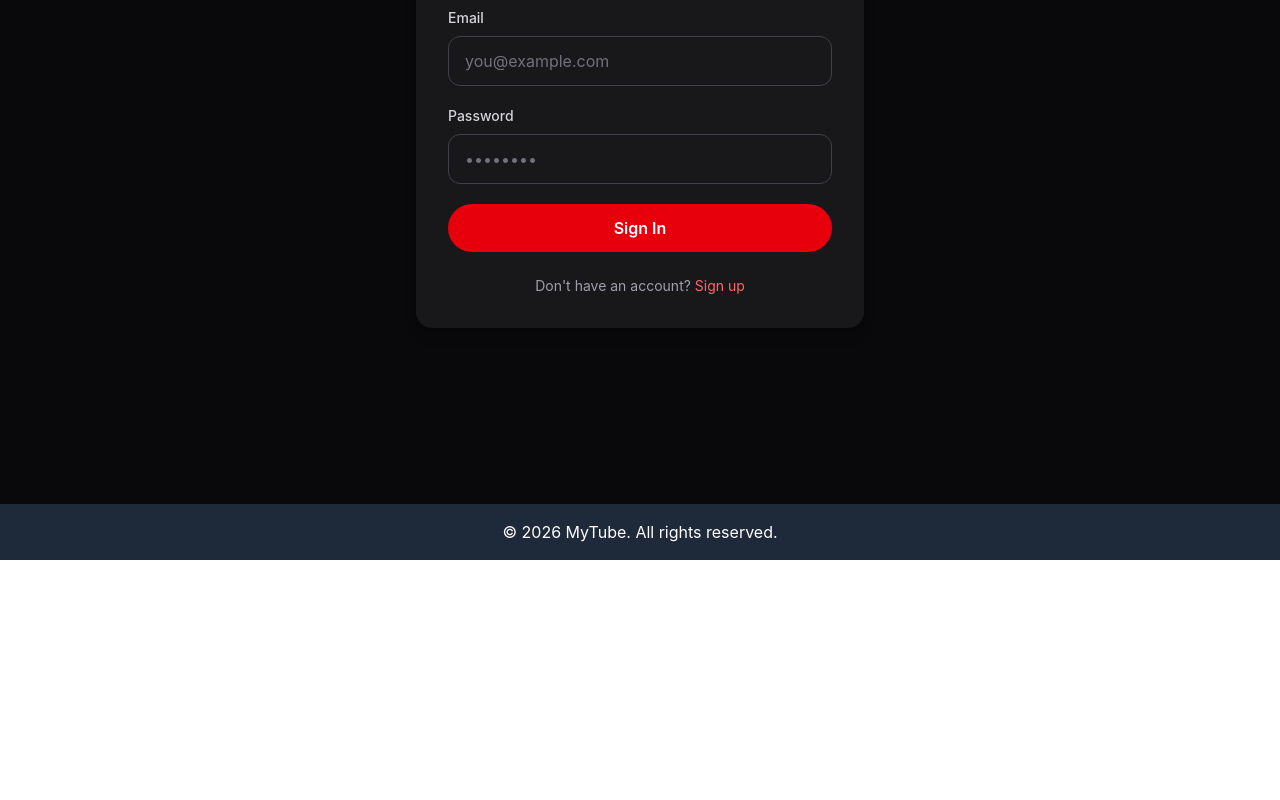
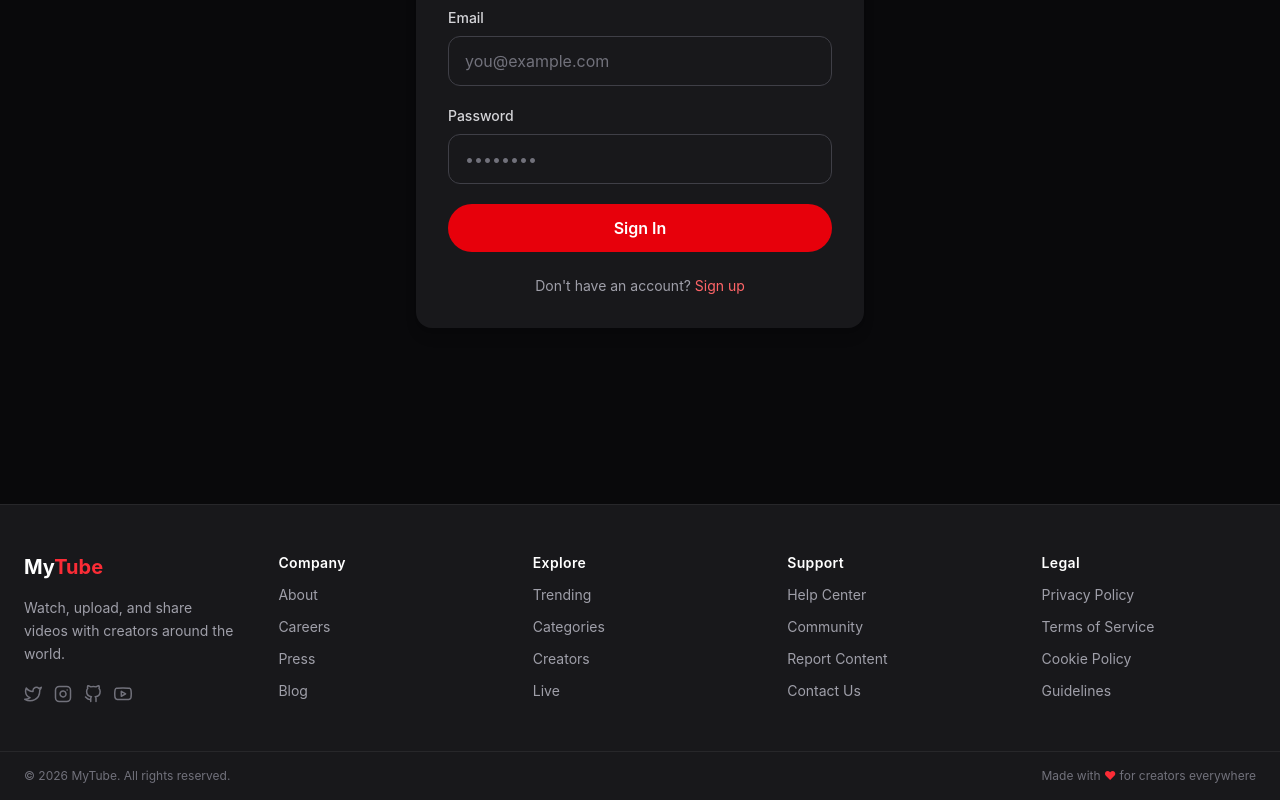
Before and after one commit to Harlongbi-Phangcho/video-platform-frontend, a React app: page /login in a window 1280 px wide. Shown: the part 379-1179 px from the top of the page. Before the commit the page ends 939 px from the top, so only its background shows below. Built offline with nearby package versions, Linux system fonts and the light colour scheme; no server answers; the HTML template or start-up script is replaced by a standard one.

Commit message:
refactor Footer component; enhance layout, add social links, and improve accessibility

```diff
--- a/src/components/Footer/Footer.jsx
+++ b/src/components/Footer/Footer.jsx
@@ -1,11 +1,100 @@
-import React from 'react'
+import { Link } from "react-router-dom";
+import { FiYoutube, FiTwitter, FiGithub, FiInstagram } from "react-icons/fi";
+
+const FOOTER_LINKS = {
+  Company: [
+    { label: "About", to: "/about" },
+    { label: "Careers", to: "/careers" },
+    { label: "Press", to: "/press" },
+    { label: "Blog", to: "/blog" },
+  ],
+  Explore: [
+    { label: "Trending", to: "/trending" },
+    { label: "Categories", to: "/categories" },
+    { label: "Creators", to: "/creators" },
+    { label: "Live", to: "/live" },
+  ],
+  Support: [
+    { label: "Help Center", to: "/help" },
+    { label: "Community", to: "/community" },
+    { label: "Report Content", to: "/report" },
+    { label: "Contact Us", to: "/contact" },
+  ],
+  Legal: [
+    { label: "Privacy Policy", to: "/privacy" },
+    { label: "Terms of Service", to: "/terms" },
+    { label: "Cookie Policy", to: "/cookies" },
+    { label: "Guidelines", to: "/guidelines" },
+  ],
+};
+
+const SOCIAL_LINKS = [
+  { icon: FiTwitter, href: "https://twitter.com", label: "Twitter" },
+  { icon: FiInstagram, href: "https://instagram.com", label: "Instagram" },
+  { icon: FiGithub, href: "https://github.com", label: "GitHub" },
+  { icon: FiYoutube, href: "https://youtube.com", label: "YouTube" },
+];
 
 function Footer() {
   return (
-    <footer className="bg-gray-800 text-white px-6 py-4 text-center">
-      <p>&copy; 2026 MyTube. All rights reserved.</p>
+    <footer className="bg-zinc-900 border-t border-zinc-800 text-zinc-400 mt-auto">
+      {/* Main grid */}
+      <div className="max-w-7xl mx-auto px-6 py-12 grid grid-cols-2 md:grid-cols-5 gap-10">
+        {/* Brand column */}
+        <div className="col-span-2 md:col-span-1 flex flex-col gap-4">
+          <Link to="/" className="text-xl font-bold text-white">
+            My<span className="text-red-500">Tube</span>
+          </Link>
+          <p className="text-sm leading-relaxed">
+            Watch, upload, and share videos with creators around the world.
+          </p>
+          {/* Social icons */}
+          <div className="flex gap-3 mt-1">
+            {SOCIAL_LINKS.map(({ icon: Icon, href, label }) => (
+              <a
+                key={label}
+                href={href}
+                target="_blank"
+                rel="noopener noreferrer"
+                aria-label={label}
+                className="text-zinc-500 hover:text-white transition"
+              >
+                <Icon size={18} />
+              </a>
+            ))}
+          </div>
+        </div>
+
+        {/* Link columns */}
+        {Object.entries(FOOTER_LINKS).map(([heading, links]) => (
+          <div key={heading} className="flex flex-col gap-3">
+            <h3 className="text-white text-sm font-semibold tracking-wide">
+              {heading}
+            </h3>
+            {links.map(({ label, to }) => (
+              <Link
+                key={label}
+                to={to}
+                className="text-sm hover:text-white transition"
+              >
+                {label}
+              </Link>
+            ))}
+          </div>
+        ))}
+      </div>
+
+      {/* Bottom bar */}
+      <div className="border-t border-zinc-800 px-6 py-4 max-w-7xl mx-auto flex flex-col sm:flex-row items-center justify-between gap-2 text-xs text-zinc-500">
+        <p>&copy; {new Date().getFullYear()} MyTube. All rights reserved.</p>
+        <p>
+          Made with{" "}
+          <span className="text-red-500">&hearts;</span>{" "}
+          for creators everywhere
+        </p>
+      </div>
     </footer>
-  )
+  );
 }
 
-export default Footer
+export default Footer;
```
